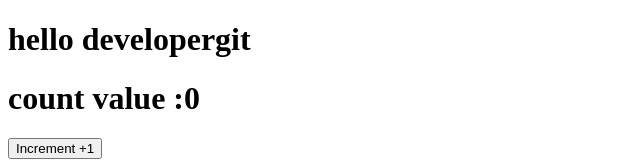
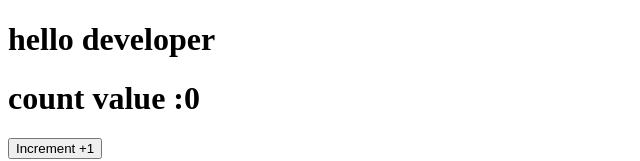
Before and after one commit to kalpeshgoswami/React, a React (Vite) app in the folder 03_hook_and_states/: page / in a window 1280 px wide. Shown: the top 161 px of the page, without its empty margins (0-640 px from the left). Built offline with nearby package versions, Linux system fonts and the light colour scheme.

Commit message:
some changes

```diff
--- a/03_hook_and_states/src/App.jsx
+++ b/03_hook_and_states/src/App.jsx
@@ -5,7 +5,7 @@ const App = () => {
   return(
     <>
 
-    <h1>hello developergit</h1>
+    <h1>hello developer</h1>
 
     <States/>
 
```
